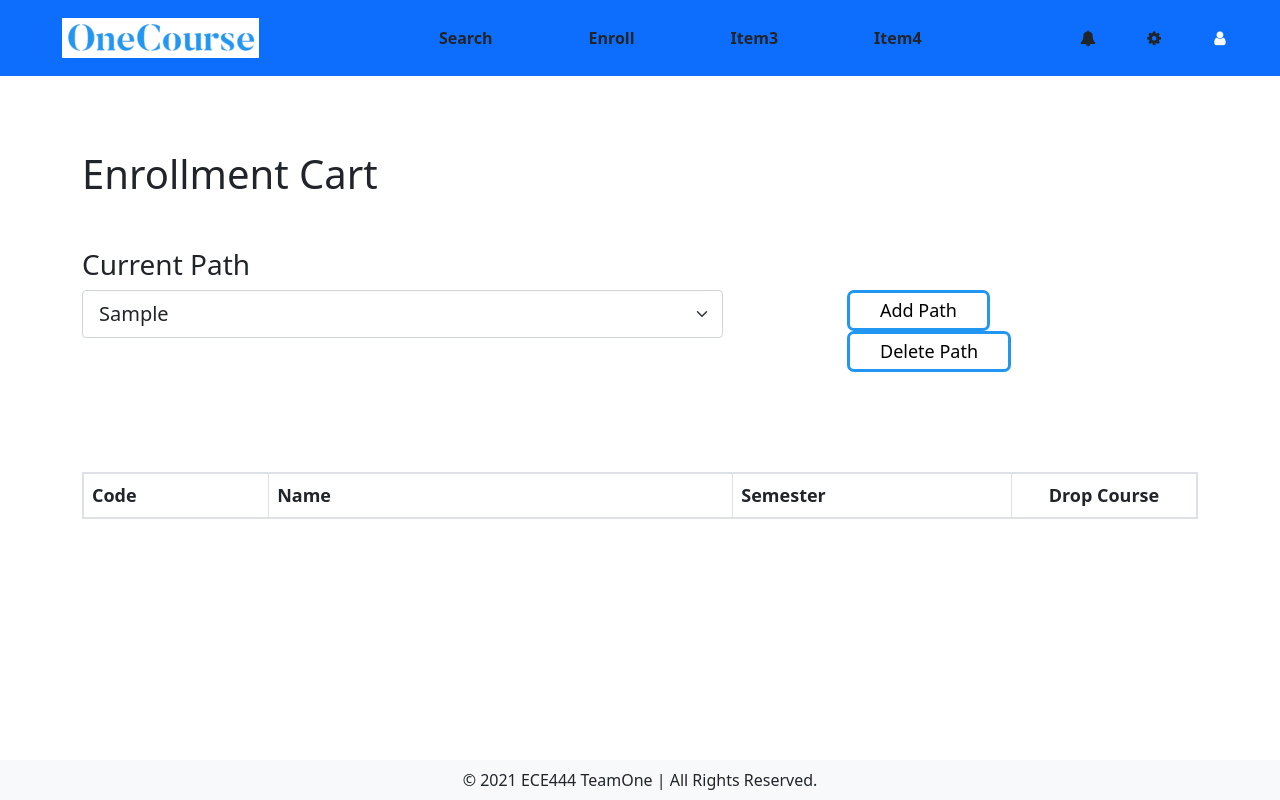
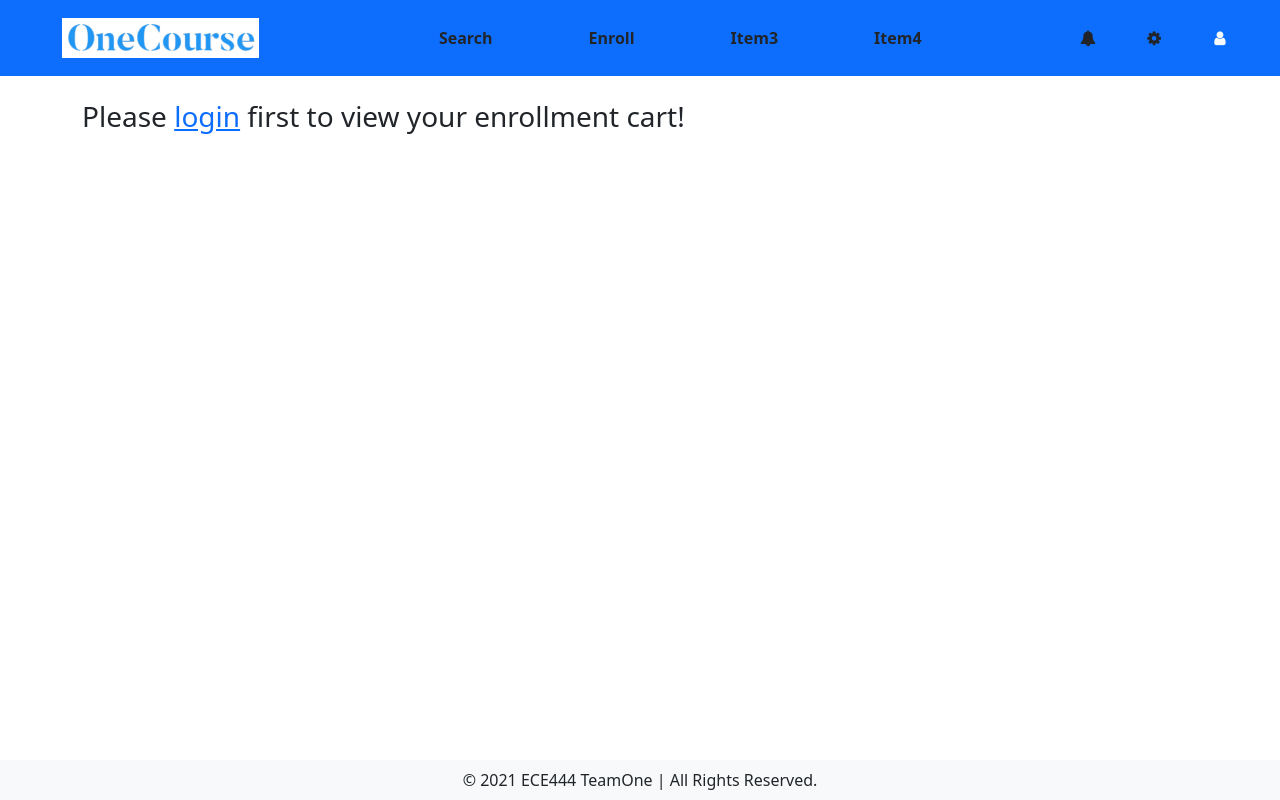
Before and after one commit to ECE444-2021Fall/project1-education-pathways-group-1-teamone, a Flask app: page /enroll in a window 1280 px wide. Run offline with Flask 2, Linux system fonts and the light colour scheme; a database or web service that is not in the repository returns one stand-in record (values such as "Sample title"); data that the repository does not hold is empty; parts of the project's set-up code (start-up, migrations or seed data) failed here and were passed over; some libraries are stand-ins or nearby versions.

Commit message:
finish interaction with user login module

```diff
--- a/project/app.py
+++ b/project/app.py
@@ -58,7 +58,6 @@ api_urls = {
     "userTable":"https://kxa7awvtc4.execute-api.us-east-1.amazonaws.com/default/userTable"
 }
 
-
 @app.route('/')
 def index():
     return render_template('index.html')
@@ -110,71 +109,74 @@ def course(code):
             return dic[x[0]]
         else:
             return (float('inf'))
-    course = None
-    comments = None
-    if code in df.index:
-        #---------Get course information----------
-        params = {
-            "from": 0,
-            "numResults": 20,
-            "queryString": code,
-            "filters": {
-            }
+
+
+    #---------Get course information----------
+    params = {
+        "from": 0,
+        "numResults": 20,
+        "queryString": code,
+        "filters": {
         }
-        res = requests.get(url=api_urls["courseSearch"], headers=headers, data=json.dumps(params))
-        course = json.loads(res.text)[code]["data"]
-        del course["CourseID"]
-        del course["Level"]
-        course = dict(sorted(course.items(), key=sorter))
+    }
+    res = requests.get(url=api_urls["courseSearch"], headers=headers, data=json.dumps(params))
+    course = json.loads(res.text)[code]["data"]
+    del course["CourseID"]
+    del course["Level"]
+    course = dict(sorted(course.items(), key=sorter))
+    if not session.get('user_authenticated'):
+        return render_template('course.html', course=course, code=code)
 
-        #---------Get course comments----------
-        params = {
-                "action": "GetComments",
-                "courseID": code
-        }
-        r = requests.get(url=api_urls["discussionTable"], headers=headers, data=json.dumps(params))
-        comments = sorted(json.loads(r.text), key=lambda x:int(x['NumLikes']), reverse=True)
+    username = session.get('name')
+    paths = get_paths(username)
+    #---------Get course comments----------
+    params = {
+            "action": "GetComments",
+            "courseID": code
+    }
+    r = requests.get(url=api_urls["discussionTable"], headers=headers, data=json.dumps(params))
+    comments = sorted(json.loads(r.text), key=lambda x:int(x['NumLikes']), reverse=True)
 
-        #---------Get paths----------
-        paths = get_paths()
-    return render_template('course.html', course=course, comments=comments, code=code, paths=paths)
+    #---------Get paths----------
+    paths = get_paths(username)
+    return render_template('course.html', course=course, comments=comments, code=code, paths=paths, username=username)
 
-@app.route('/course/<code>/add_comment', methods=['POST'])
-def add_comment(code):
+@app.route('/course/<code>/add_comment/<username>', methods=['POST'])
+def add_comment(code, username):
     form = request.form
     params = {
         "action": "AddComment",
         "courseID": code,
-        "User": "",
-        "DateTime": datetime.datetime.now().strftime("%m/%d/%Y %H:%M"),
+        "User": username,
+        "DateTime": datetime.now().strftime("%m/%d/%Y %H:%M"),
         "Message": form.get("message")
     }
     if form.get('anonymous') is not None:
         params['User'] = 'Anonymous'
-    else:
-        params['User'] = 'Anyone'
     res = requests.get(url=api_urls["discussionTable"], headers=headers, data=json.dumps(params))
     return redirect(url_for("course", code=code))
 
 @app.route('/enroll', methods=['GET', 'POST'])
 def enroll():
-    return render_template('enroll.html', paths=get_paths())
+    if not session.get('user_authenticated'):
+        return render_template('enroll.html', username=None)
+    return render_template('enroll.html', paths=get_paths(session['name']), username=session['name'])
 
-def get_paths():
+def get_paths(username):
     params = {
         "action": "GetUser",
-        "Username": "Tony"
+        "Username": username
     }
     res = requests.get(url=api_urls["userTable"], headers=headers, data=json.dumps(params))
     paths = res.json()['EnrolmentPaths']
     return paths
 
-@app.route('/enroll/add_course/<course_name>/<code>', methods=['POST'])
-def add_course(course_name, code):
+@app.route('/enroll/add_course/<course_name>/<code>/<username>', methods=['POST'])
+def add_course(course_name, code, username):
     form = request.form
     params = {
         "action": "AddCourse",
-        "Username": "Tony",
+        "Username": username,
         "pathName": form.get("path_choice"),
         "course":{
             "Code":code,
@@ -184,6 +186,9 @@ def add_course(course_name, code):
         }
     }
     res = requests.get(url=api_urls["userTable"], headers=headers, data=json.dumps(params))
+    if res.status_code!=200:
+        flash(res.text)
+        return res.text
     return redirect(url_for("enroll"))
 
 @app.route('/enroll/remove_course', methods=['POST'])
@@ -192,21 +197,21 @@ def remove_course():
     res = requests.get(url=api_urls["userTable"], headers=headers, data=json.dumps(params))
     return res.text
 
-@app.route('/enroll/add_path', methods=['POST'])
-def add_path():
+@app.route('/enroll/add_path/<username>', methods=['POST'])
+def add_path(username):
     params = {
         "action": "AddPath",
-        "Username": "Tony",
+        "Username": username,
         "pathName": request.form.get("path"),
     }
     res = requests.get(url=api_urls["userTable"], headers=headers, data=json.dumps(params))
     return redirect(url_for("enroll"))
 
-@app.route('/enroll/delete_path', methods=['POST'])
-def delete_path():
+@app.route('/enroll/delete_path/<username>', methods=['POST'])
+def delete_path(username):
     params = {
         "action": "DeletePath",
-        "Username": "Tony",
+        "Username": username,
         "pathName": request.form.get("path_choice"),
     }
     res = requests.get(url=api_urls["userTable"], headers=headers, data=json.dumps(params))
@@ -219,15 +224,14 @@ def upgrade_vote():
     return res.text
 
 
-
-@app.route('/user/<name>', methods=['GET', 'POST'])
-def user(name):
+@app.route('/user', methods=['GET', 'POST'])
+def user():
     if session.get('user_authenticated') == True:
         return render_template('user.html', name=session['name'])
     else:
         form = LogInForm()
         flash('Please login to access User Tab.')
-        return render_template('login.html', form=form)
+        return redirect(url_for('login'))
 
 #Log In Code
 class LogInForm(Form):
@@ -268,7 +272,6 @@ def register():
 
 @app.route('/login', methods=['GET', 'POST'])
 def login():
-
     name = None
     password = None
     form = LogInForm()
--- a/project/static/scripts/enroll.js
+++ b/project/static/scripts/enroll.js
@@ -25,14 +25,13 @@ function render_path(){
 
 async function drop_course(e){
     var courseCode = e.parentNode.parentNode.childNodes[1].innerText;
-    var ePathChoice = document.getElementById("path_choice");
+    var ePathChoice = document.getElementById("path_selection");
     var pathName = ePathChoice.options[ePathChoice.selectedIndex].text;
-
     await fetch('http://localhost:5000/enroll/remove_course', {
         method: 'POST',
         body: JSON.stringify({
             "action": "RemoveCourse",
-            "Username": "Tony",
+            "Username": username,
             "pathName": pathName,
             "courseCode": courseCode
         }),
--- a/project/static/styles/course.css
+++ b/project/static/styles/course.css
@@ -1,5 +1,5 @@
 section{
-    margin: 60px;
+    margin: 40px auto;
 }
 section.course_info h1 {
     padding: 20px;
--- a/project/static/styles/index.css
+++ b/project/static/styles/index.css
@@ -57,6 +57,7 @@ td p{
     /*background-color: #FF8E00;*/
     background-color: #3C64B1;
     border-color: #3C64B1;
+    margin: auto 50px;
 }
 
 .btn-primary:hover{
--- a/project/templates/base.html
+++ b/project/templates/base.html
@@ -17,7 +17,7 @@
     </head>
     <body>
         {% include 'navbar.html' %}
-        <div class="container" style="margin-top:150px; padding-bottom:50px">
+        <div class="container" style="margin-top:100px; padding-bottom:50px">
 
             {% block content %}
             {% endblock %}
--- a/project/templates/enroll.html
+++ b/project/templates/enroll.html
@@ -5,6 +5,9 @@
     <body>
     <link rel="stylesheet" type= "text/css" href="{{ url_for('static',filename='styles/enroll.css') }}">
 
+    {% if not username%}
+        <h3>Please <a href="/login">login</a> first to view your enrollment cart!</h3>
+    {% else %}
         <h1>Enrollment Cart</h1>
         <h3>Current Path</h3>
         <div class="row">
@@ -43,21 +46,18 @@
         <div class="bg-model" id="bg-model-add_path">
             <div class="model-contents align-middle">
                 <div class="close" onclick="off(this)">+</div>
-            <form method="post" action="/enroll/add_path">
+                <form method="post" action="/enroll/add_path/{{username}}">
                     <input id="pathName" type="text" name="path" placeholder="Path name" required>
-                <button class="btn btn-primary" name="AddPath" value="AddPath">Submit</button>
+                    <button class="btn btn-primary" name="AddPath" value="AddPath">Add</button>
                 </form>
             </div>
         </div>
 
-
         <div class="bg-model" id="bg-model-delete_path">
-
             <div class="model-contents">
                 <div class="close" onclick="off(this)">+</div>
-            <form method="post" action="/enroll/delete_path">
-
-                <select class="form-select" name="path_choice" id="path_choice">
+                <form method="post" action="/enroll/delete_path/{{username}}">
+                    <select class="form-select" name="path_choice">
                         {% for path in paths%}
                             {% if loop.index == 1%}
                                 <option value="{{path}}" selected style="padding: 24px;">{{path}}</option>
@@ -66,10 +66,11 @@
                             {% endif %}
                         {% endfor %}
                     </select>
-                <button class="btn btn-primary">Submit</button>
+                    <button class="btn btn-primary">Delete</button>
                 </form>
             </div>
         </div>
-    <script type="text/javascript">var paths_json = {{paths|tojson}}</script>
+        <script type="text/javascript">const paths_json = {{paths|tojson}}; const username = {{username}}</script>
         <script type="application/javascript" src="{{url_for('static', filename='scripts/enroll.js')}}"></script>
+    {% endif %}
 {% endblock %}
--- a/project/templates/navbar.html
+++ b/project/templates/navbar.html
@@ -3,7 +3,7 @@
 <link rel="stylesheet" href="https://cdn.jsdelivr.net/npm/@fortawesome/fontawesome-free@5.15.4/css/fontawesome.min.css">
 <nav class="navbar navbar-expand-lg navbar-dark bg-primary fixed-top">
     <div class="container-fluid">
-        <a class="navbar-brand text-primary" href="/"><img class="navbar-brand img-primary" src="static/images/logo.png" alt="OneCourse" height="50px"></a>
+        <a class="navbar-brand text-primary" href="/"><img class="navbar-brand img-primary" src="/static/images/logo.png" alt="OneCourse" height="50px"></a>
         <button class="navbar-toggler" type="button" data-bs-toggle="collapse" data-bs-target="#navbarSupportedContent"
             aria-controls="navbarSupportedContent" aria-expanded="false" aria-label="Toggle navigation">
             <span class="navbar-toggler-icon"></span>
@@ -25,12 +25,12 @@
             </ul>
             <ul class="navbar-nav mx-right">
                 <li class="nav-item">
-                    <a class="nav-link text-dark" href="/setting">
+                    <a class="nav-link text-dark" href="/">
                         <i class="fa fa-fw fa-bell"></i>
                     </a>
                 </li>
                 <li class="nav-item">
-                    <a class="nav-link text-dark" href="/contact">
+                    <a class="nav-link text-dark" href="/">
                         <i class="fa fa-fw fa-cog"></i>
                     </a>
                 </li>
```
Also changed, not shown: project/templates/course.html (+13 -6 lines). Lines whose indentation alone changed are shown as unchanged.
